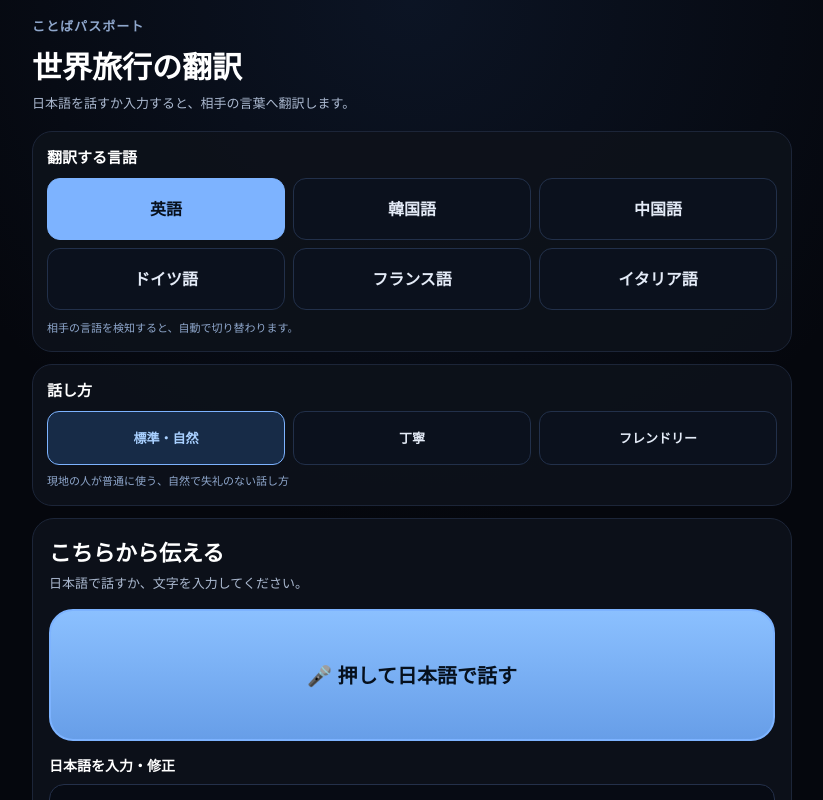
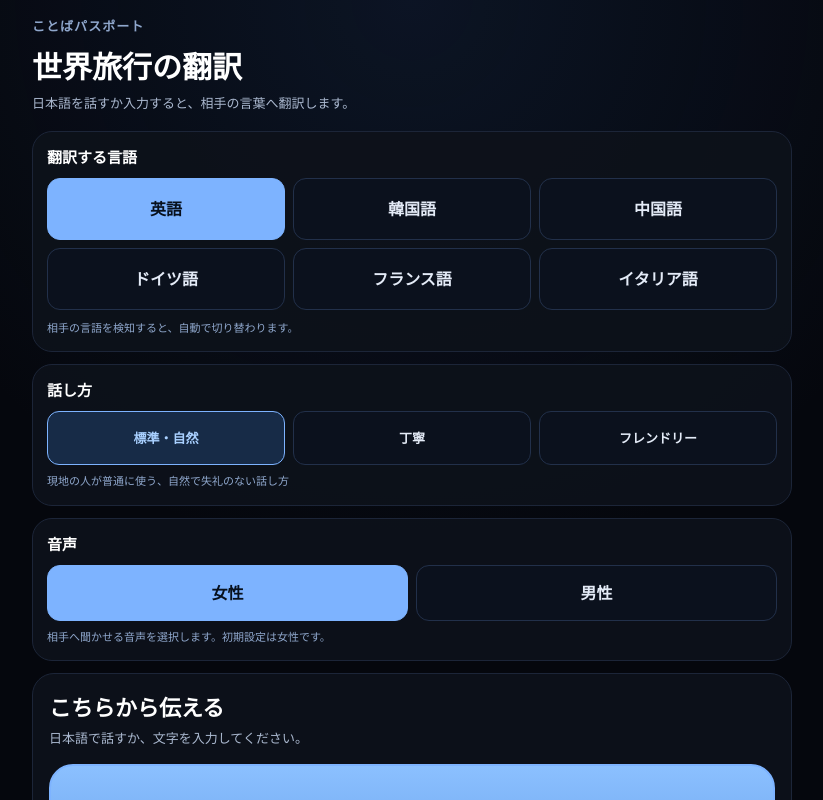
Before and after one commit to mydland777-cyber/native-talk-trainer, a Next.js app: page / in a window 1280 px wide. Shown: the top 800 px of the page, without its empty margins (228-1051 px from the left). Built offline with nearby package versions, Linux system fonts and the light colour scheme.

Commit message:
Fix audio completion error and add voice gender selector

```diff
--- a/app/page.tsx
+++ b/app/page.tsx
@@ -16,6 +16,7 @@ type TargetLanguage =
   | "italian";
 
 type TranslationTone = "standard" | "polite" | "friendly";
+type VoiceGender = "female" | "male";
 type SpeakerSide = "japanese" | "foreign";
 
 type DetectedLanguage = {
@@ -113,6 +114,9 @@ export default function HomePage() {
 
   const [tone, setTone] =
     useState<TranslationTone>("standard");
+
+  const [voiceGender, setVoiceGender] =
+    useState<VoiceGender>("female");
 
   const [japaneseText, setJapaneseText] = useState("");
   const [translatedText, setTranslatedText] = useState("");
@@ -249,9 +253,20 @@ export default function HomePage() {
   }
 
   function stopAudio() {
-    if (audioRef.current) {
-      audioRef.current.pause();
-      audioRef.current.src = "";
+    const audio = audioRef.current;
+
+    if (audio) {
+      /*
+        srcを空にした際の不要なerrorイベントを防ぐため、
+        先にイベントを解除する。
+      */
+      audio.onended = null;
+      audio.onerror = null;
+
+      audio.pause();
+      audio.removeAttribute("src");
+      audio.load();
+
       audioRef.current = null;
     }
 
@@ -545,6 +560,7 @@ export default function HomePage() {
         body: JSON.stringify({
           text: translatedText,
           language,
+          voiceGender,
           style:
             tone === "polite"
               ? "careful"
@@ -846,6 +862,115 @@ export default function HomePage() {
             }}
           >
             {currentTone.description}
+          </p>
+        </section>
+
+        <section
+          style={{
+            background: "rgba(13,17,26,0.94)",
+            border: "1px solid #1c2538",
+            borderRadius: "20px",
+            padding: "14px",
+            marginBottom: "12px",
+          }}
+        >
+          <h2
+            style={{
+              margin: "0 0 10px",
+              fontSize: "15px",
+              color: "#ffffff",
+            }}
+          >
+            音声
+          </h2>
+
+          <div
+            style={{
+              display: "grid",
+              gridTemplateColumns: "1fr 1fr",
+              gap: "8px",
+            }}
+          >
+            <button
+              type="button"
+              disabled={recordingSide !== null}
+              onClick={() => {
+                stopAudio();
+                setVoiceGender("female");
+              }}
+              style={{
+                minHeight: "56px",
+                padding: "10px",
+                background:
+                  voiceGender === "female"
+                    ? "#7db3ff"
+                    : "#0b111d",
+                color:
+                  voiceGender === "female"
+                    ? "#07101d"
+                    : "#e4ebf7",
+                border:
+                  voiceGender === "female"
+                    ? "1px solid #7db3ff"
+                    : "1px solid #22304a",
+                borderRadius: "13px",
+                fontFamily: "inherit",
+                fontSize: "16px",
+                fontWeight: 900,
+                cursor:
+                  recordingSide !== null
+                    ? "default"
+                    : "pointer",
+              }}
+            >
+              女性
+            </button>
+
+            <button
+              type="button"
+              disabled={recordingSide !== null}
+              onClick={() => {
+                stopAudio();
+                setVoiceGender("male");
+              }}
+              style={{
+                minHeight: "56px",
+                padding: "10px",
+                background:
+                  voiceGender === "male"
+                    ? "#7db3ff"
+                    : "#0b111d",
+                color:
+                  voiceGender === "male"
+                    ? "#07101d"
+                    : "#e4ebf7",
+                border:
+                  voiceGender === "male"
+                    ? "1px solid #7db3ff"
+                    : "1px solid #22304a",
+                borderRadius: "13px",
+                fontFamily: "inherit",
+                fontSize: "16px",
+                fontWeight: 900,
+                cursor:
+                  recordingSide !== null
+                    ? "default"
+                    : "pointer",
+              }}
+            >
+              男性
+            </button>
+          </div>
+
+          <p
+            style={{
+              margin: "9px 0 0",
+              color: "#8fa7cc",
+              fontSize: "11px",
+              lineHeight: 1.5,
+            }}
+          >
+            相手へ聞かせる音声を選択します。初期設定は女性です。
           </p>
         </section>
 
```
